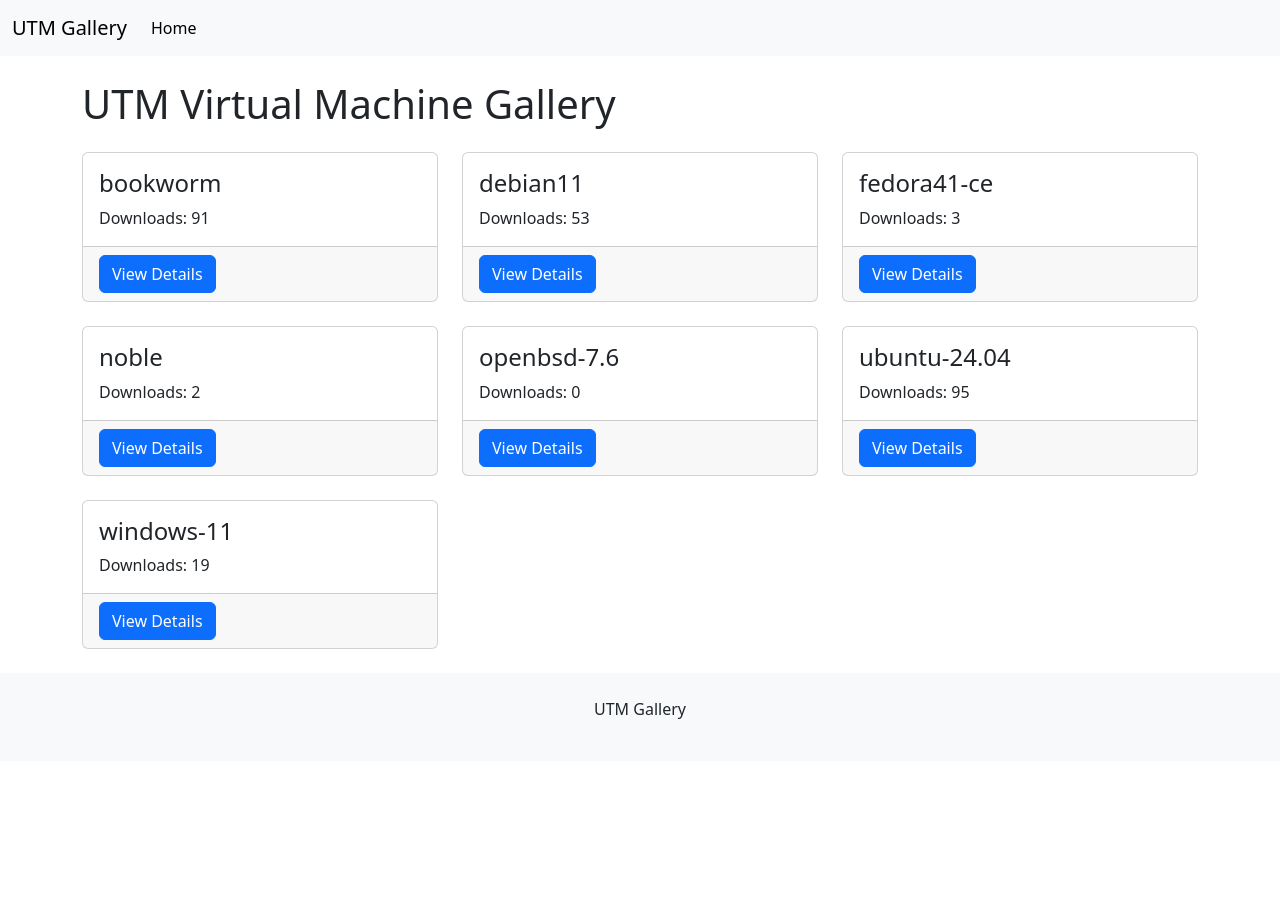
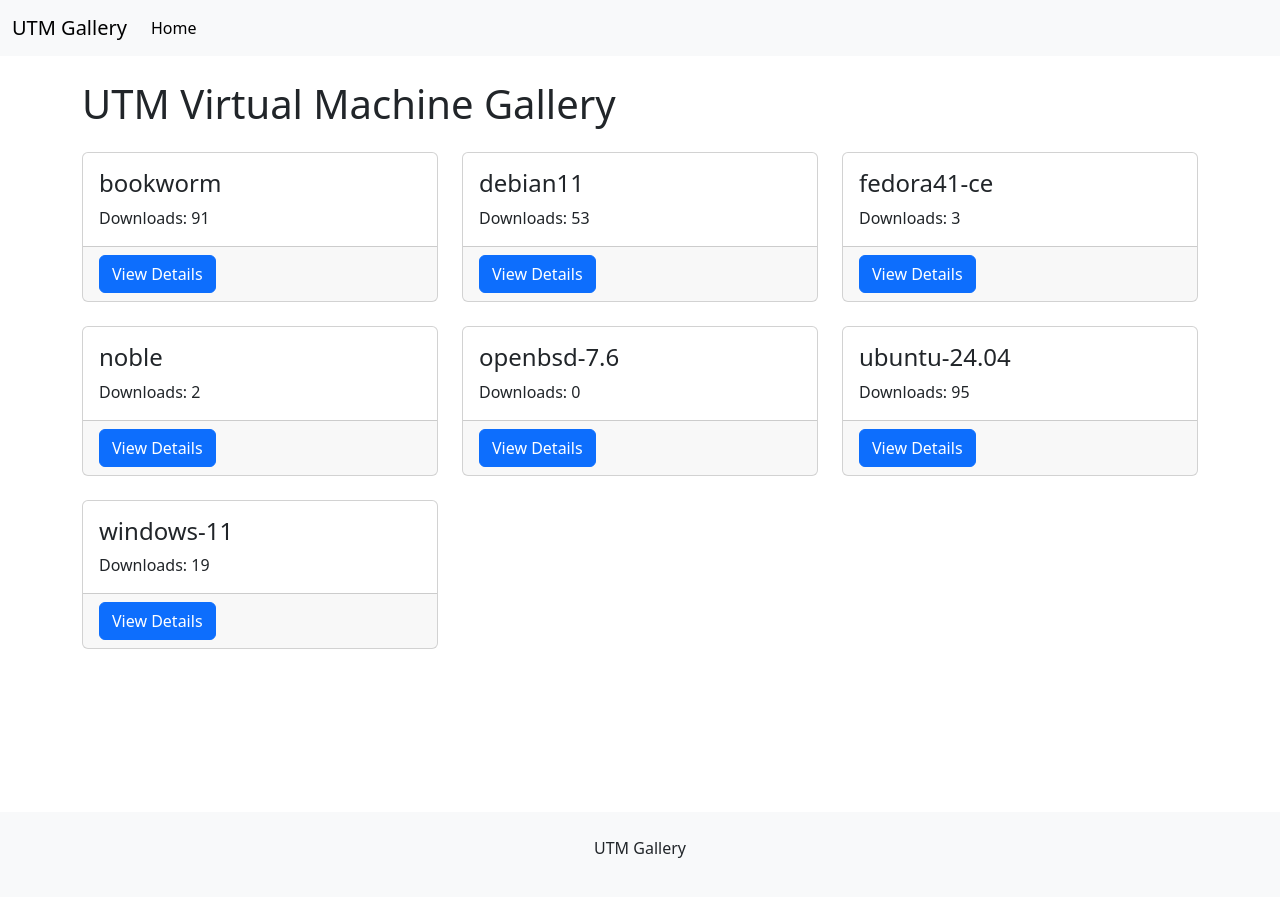
Before and after one commit to naveenrajm7/utm-gallery, a Jekyll site: the page built from index.html, in a window 1280 px wide. Shown: the top 897 px of the page. Built offline with Jekyll 4.4.1, drawn with Linux system fonts in a browser that asks for light colours.

Commit message:
fix : footer to bottom of the page

```diff
--- a/_layouts/default.html
+++ b/_layouts/default.html
@@ -4,7 +4,19 @@
   <meta charset="UTF-8">
   <title>{{ page.title }}</title>
   <link rel="stylesheet" href="/assets/css/bootstrap.min.css">
-  <link rel="stylesheet" href="/assets/css/styles.scss">
+  <style>
+    html, body {
+      height: 100%;
+      margin: 0;
+    }
+    body {
+      display: flex;
+      flex-direction: column;
+    }
+    main {
+      flex: 1;
+    }
+  </style>
 </head>
 <body>
   {% include header.html %}
```
